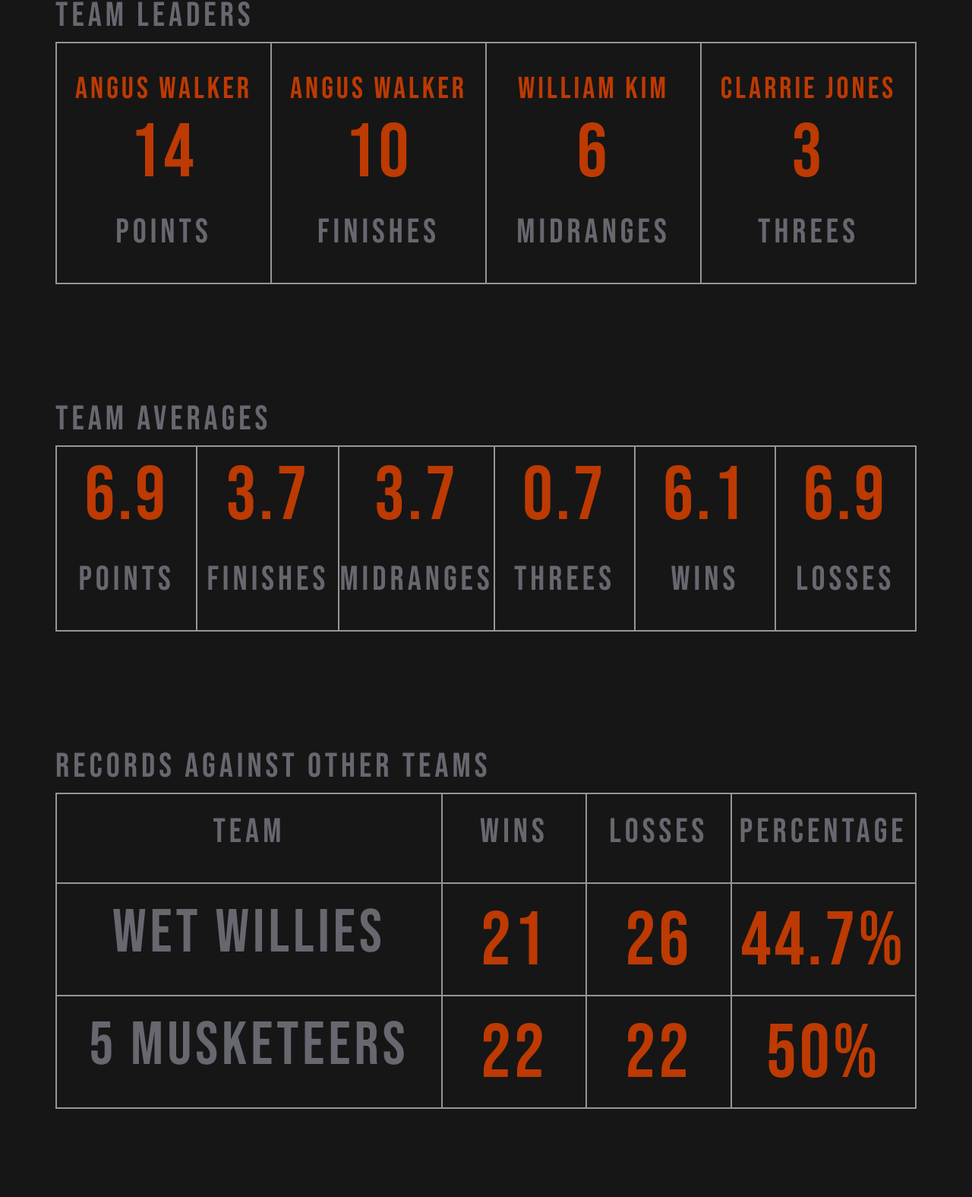
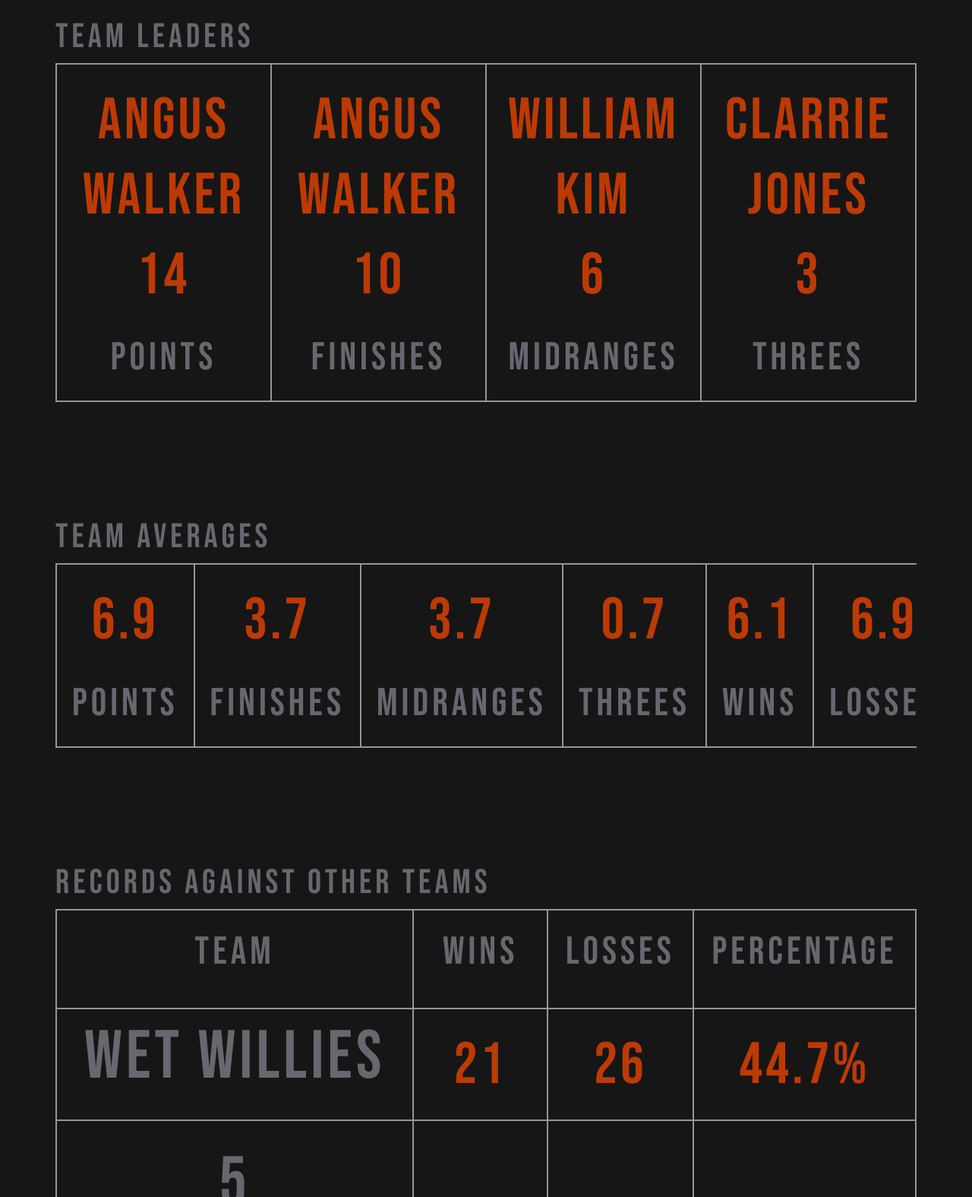
Before and after one commit to KingGoose20/TLTBO, a plain HTML site: page DocumentsAndIco/TeamPages/LG_Home.html in a window 1280 px wide. Shown: the part 1924-3499 px from the top of the page at 76% size. Drawn offline with nearby package versions, Linux system fonts and the light colour scheme; a web font is replaced by a local one.

Commit message:
Optimized team pages

```diff
--- a/CSS/MainSS.css
+++ b/CSS/MainSS.css
@@ -3501,3 +3501,31 @@ html {
   background-repeat: no-repeat;
   background-size: cover;
 }
+
+.h1class {
+    font-size: 6vw;
+    line-height: calc(7vw + 10px);
+}
+
+.h2Small {
+    font-size: 4vw;
+}
+
+.h1Small {
+    font-size: 6vw;
+}
+
+.teamsSize {
+    font-size: 7vw;
+    line-height: 3vw;
+}
+
+.overflowElement {
+    -ms-overflow-style: none; /* for Internet Explorer, Edge */
+    scrollbar-width: none; /* for Firefox */
+    overflow-x: scroll;
+}
+
+.overflowElement::-webkit-scrollbar {
+    display: none; /* for Chrome, Safari, and Opera */
+}
--- a/DocumentsAndIco/Array.js
+++ b/DocumentsAndIco/Array.js
@@ -5,8 +5,8 @@ mainArray = {
   "TP":["5","5","13","26","15","3","9","13","16","6","7","5","14","1","4","3"],
   "FPG":["0.29","0.83","2.6","3.43","0.43","0.5","0.29","0.71","0.5","0.14","1.4","0.43","2.5","0.14","0.43","0.43",],
   "TF":["2","5","13","24","3","2","2","5","3","1","7","3","10","1","3","3"],
-  "MPG":["0.43","0.67","0.4","2.43","0.71","0.25","0.43","0.86","0.67","0.43","0","0.14","0.5","0.14","0.29","0",],
-  "TM":["3","4","2","17","5","1","3","6","4","3","0","1","2","1","2","0"],
+  "MPG":["0.43","0","0","0.29","1.71","0.25","0.14","1.14","2.17","0.71","0","0.29","0","0","0.14","0",],
+  "TM":["3","0","0","2","12","1","1","8","13","5","0","2","0","0","1","0"],
   "TPG":["0","0","0","0","0","0","0.43","0","0","0","0","0","0.5","0","0","0",],
   "TT":["0","0","0","0","0","0","3","0","0","0","0","0","2","0","0","0"],
   "AccoladesOne":["","","Ex-GM","Ex-GM","Playmaker T1","MVP Runner Up T1","Champion T1","MVP T1","GM","Perimeter T1","The Biggest Bird","MIP T1","TLTBO CEO","Teammate T1","",""],
--- a/DocumentsAndIco/TeamPages/LG_Home.html
+++ b/DocumentsAndIco/TeamPages/LG_Home.html
@@ -37,6 +37,7 @@
         td {
             font-size: 30px;
             text-align: center;
+            padding: 20px;
         }
 
         .imageBackground {
@@ -97,6 +98,7 @@
                     <p style="font-family: 'Playfair Display', serif; letter-spacing: 0.4em; font-size: 40px;"><i>Honk honk honk, honk honk.</i></p>
                     <br><br><br><br>
                     <h2 class="section-heading centered" style="text-align: left;">Players</h2>
+                    <div class="overflowElement">
                         <table style="width: 100%">
                             <col style="width: 16.6666667%">
                             <col style="width: 16.6666667%">
@@ -105,71 +107,75 @@
                             <col style="width: 16.6666667%">
                             <col style="width: 16.6666667%">
                             <tr>
-                            <td><img id="Player1" /></td>
-                            <td><img id="Player2" /></td>
-                            <td><img id="Player3" /></td>
-                            <td><img id="Player4" /></td>
-                            <td><img id="Player5" /></td>
-                            <td><img id="Player6" /></td>
+                                <td><img id="Player1" style="width: 16.6666667vw; height: auto;"/></td>
+                                <td><img id="Player2" style="width: 16.6666667vw; height: auto;"/></td>
+                                <td><img id="Player3" style="width: 16.6666667vw; height: auto;"/></td>
+                                <td><img id="Player4" style="width: 16.6666667vw; height: auto;"/></td>
+                                <td><img id="Player5" style="width: 16.6666667vw; height: auto;"/></td>
+                                <td><img id="Player6" style="width: 16.6666667vw; height: auto;"/></td>
                             </tr>
                             <tr>
                                 <td>
-                                <h3 class="section-heading centered" style="font-size: 1em">GM - <span
+                                    <h3 class="section-heading centered" style="font-size: calc(1.5vw + 5px)">GM - <span
                                             id="TPlayer1"></span></h3>
                                 </td>
                                 <td>
-                                <h3 class="section-heading centered" style="font-size: 1em"><span id="TPlayer2"></span>
+                                    <h3 class="section-heading centered" style="font-size: calc(1.5vw + 5px)"><span id="TPlayer2"></span>
                                     </h3>
                                 </td>
                                 <td>
-                                <h3 class="section-heading centered" style="font-size: 1em"><span id="TPlayer3"></span>
+                                    <h3 class="section-heading centered" style="font-size: calc(1.5vw + 5px)"><span id="TPlayer3"></span>
                                     </h3>
                                 </td>
                                 <td>
-                                <h3 class="section-heading centered" style="font-size: 1em"><span id="TPlayer4"></span>
+                                    <h3 class="section-heading centered" style="font-size: calc(1.6vw)"><span id="TPlayer4"></span>
                                     </h3>
                                 </td>
                                 <td>
-                                <h3 class="section-heading centered" style="font-size: 1em"><span id="TPlayer5"></span>
+                                    <h3 class="section-heading centered" style="font-size: calc(1.5vw + 5px)"><span id="TPlayer5"></span>
                                     </h3>
                                 </td>
                                 <td>
-                                <h3 class="section-heading centered" style="font-size: 1em"><span id="TPlayer6"></span>
+                                    <h3 class="section-heading centered" style="font-size: calc(1.5vw + 5px)"><span id="TPlayer6"></span>
                                     </h3>
                                 </td>
                             </tr>
                         </table>
+                    </div>
                     <br><br><br><br><br><br><br><br>
                     <h2 class="section-heading centered" style="text-align: left;">Team Stats</h2>
+                    <div class="overflowElement">
                         <table style="width: 100%; height: auto; border:2px solid rgb(150,150,150);">
                             <col style="width: 33.3333%">
                             <col style="width: 33.3333%">
                             <col style="width: 33.3333%">
                             <tr>
                                 <td>
-                                <h1 class="title" style="font-size: 100px; line-height: 120px" id="tWins">20</h1>
+                                    <h1 class="title h1class" id="tWins">20</h1>
                                 </td>
                                 <td>
-                                <h1 class="title" style="font-size: 100px" id="tLoss">20</h1>
+                                    <h1 class="title h1class"  id="tLoss">20</h1>
                                 </td>
                                 <td>
-                                <h1 class="title" style="font-size: 100px" id="tPercent">20</h1>
+                                    <h1 class="title h1class"  id="tPercent">20</h1>
                                 </td>
                             </tr>
                             <tr>
                                 <td>
-                                <h2 class="section-heading centered" style="line-height: 100px">Total Wins</h2>
+                                    <h2 class="section-heading centered"><span class="h2Small">Total Wins</span></h2>
                                 </td>
                                 <td>
-                                <h2 class="section-heading centered">Total Losses</h2>
+                                    <h2 class="section-heading centered"><span class="h2Small">Total Losses</span></h2>
                                 </td>
                                 <td>
-                                <h2 class="section-heading centered">Win Percentage</h2>
+                                    <h2 class="section-heading centered"><span class="h2Small">Win Percentage</span></h2>
                                 </td>
                             </tr>
                         </table>
+                    </div>
                     <br><br><br><br><br><br><br><br>
                     <h2 class="section-heading centered" style="text-align: left;">Team Leaders</h2>
+                    <div class="overflowElement">
                         <table style="width: 100%; height: auto; border:2px solid rgb(150,150,150);">
                             <col style="width: 25%">
                             <col style="width: 25%">
@@ -177,39 +183,41 @@
                             <col style="width: 25%">
                             <tr>
                                 <td style="height: 200px">
-                                <h1 class="title" style="font-size: 40px;" id="lPointsN">Angus Walker</h1><br><br>
-                                <h1 class="title" style="font-size: 100px;" id="lPointsS">20</h1>
+                                    <h1 class="title h1class"><span class="h1Small" id="lPointsN">Angus Walker</span></h1>
+                                    <h1 class="title h1class"  id="lPointsS">20</h1>
                                 </td>
                                 <td style="height: 200px">
-                                <h1 class="title" style="font-size: 40px;" id="lFinishesN">Angus Walker</h1><br><br>
-                                <h1 class="title" style="font-size: 100px;" id="lFinishesS">20</h1>
+                                    <h1 class="title h1class"><span class="h1Small" id="lFinishesN">Angus Walker</span></h1>
+                                    <h1 class="title h1class"  id="lFinishesS">20</h1>
                                 </td>
                                 <td style="height: 200px">
-                                <h1 class="title" style="font-size: 40px;" id="lMidrangesN">Angus Walker</h1><br><br>
-                                <h1 class="title" style="font-size: 100px;" id="lMidrangesS">20</h1>
+                                    <h1 class="title h1class"><span class="h1Small" id="lMidrangesN">Angus Walker</span></h1>
+                                    <h1 class="title h1class"  id="lMidrangesS">20</h1>
                                 </td>
                                 <td style="height: 200px">
-                                <h1 class="title" style="font-size: 40px;" id="lThreesN">Angus Walker</h1><br><br>
-                                <h1 class="title" style="font-size: 100px;" id="lThreesS">20</h1>
+                                    <h1 class="title h1class"><span class="h1Small" id="lThreesN">Angus Walker</span></h1>
+                                    <h1 class="title h1class"  id="lThreesS">20</h1>
                                 </td>
                             </tr>
                             <tr>
                                 <td>
-                                <h2 class="section-heading centered" style="line-height: 100px">Points</h2>
+                                    <h2 class="section-heading centered"><span class="h2Small">Points</span></h2>
                                 </td>
                                 <td>
-                                <h2 class="section-heading centered">Finishes</h2>
+                                    <h2 class="section-heading centered"><span class="h2Small">Finishes</span></h2>
                                 </td>
                                 <td>
-                                <h2 class="section-heading centered">Midranges</h2>
+                                    <h2 class="section-heading centered"><span class="h2Small">Midranges</span></h2>
                                 </td>
                                 <td>
-                                <h2 class="section-heading centered">Threes</h2>
+                                    <h2 class="section-heading centered"><span class="h2Small">Threes</span></h2>
                                 </td>
                             </tr>
                         </table>
+                    </div>
                     <br><br><br><br><br><br><br><br>
                     <h2 class="section-heading centered" style="text-align: left;">Team Averages</h2>
+                    <div class="overflowElement">
                         <table style="width: 100%; height: auto; border:2px solid rgb(150,150,150);">
                             <col style="width: 16.6666667%">
                             <col style="width: 16.6666667%">
@@ -219,47 +227,49 @@
                             <col style="width: 16.6666667%">
                             <tr>
                                 <td>
-                                <h1 class="title" style="font-size: 100px; line-height: 120px" id="aPoints">20</h1>
+                                    <h1 class="title h1class" id="aPoints">20</h1>
                                 </td>
                                 <td>
-                                <h1 class="title" style="font-size: 100px" id="aFinishes">20</h1>
+                                    <h1 class="title h1class"  id="aFinishes">20</h1>
                                 </td>
                                 <td>
-                                <h1 class="title" style="font-size: 100px" id="aMidranges">20</h1>
+                                    <h1 class="title h1class"  id="aMidranges">20</h1>
                                 </td>
                                 <td>
-                                <h1 class="title" style="font-size: 100px" id="aThrees">20</h1>
+                                    <h1 class="title h1class"  id="aThrees">20</h1>
                                 </td>
                                 <td>
-                                <h1 class="title" style="font-size: 100px" id="aWins">20</h1>
+                                    <h1 class="title h1class"  id="aWins">20</h1>
                                 </td>
                                 <td>
-                                <h1 class="title" style="font-size: 100px" id="aLosses">20</h1>
+                                    <h1 class="title h1class"  id="aLosses">20</h1>
                                 </td>
                             </tr>
                             <tr>
                                 <td>
-                                <h2 class="section-heading centered" style="line-height: 100px">Points</h2>
+                                    <h2 class="h2Small section-heading centered"><span class="h2Small">Points</span></h2>
                                 </td>
                                 <td>
-                                <h2 class="section-heading centered">Finishes</h2>
+                                    <h2 class="section-heading centered"><span class="h2Small">Finishes</span></h2>
                                 </td>
                                 <td>
-                                <h2 class="section-heading centered">Midranges</h2>
+                                    <h2 class="section-heading centered h2Small"><span class="h2Small">Midranges</span></h2>
                                 </td>
                                 <td>
-                                <h2 class="section-heading centered">Threes</h2>
+                                    <h2 class="section-heading centered h2Small"><span class="h2Small">Threes</span></h2>
                                 </td>
                                 <td>
-                                <h2 class="section-heading centered">Wins</h2>
+                                    <h2 class="section-heading centered h2Small"><span class="h2Small">Wins</span></h2>
                                 </td>
                                 <td>
-                                <h2 class="section-heading centered">Losses</h2>
+                                    <h2 class="section-heading centered h2Small"><span class="h2Small">Losses</span></h2>
                                 </td>
                             </tr>
                         </table>
+                    </div>
                     <br><br><br><br><br><br><br><br>
                     <h2 class="section-heading centered" style="text-align: left;">Records against other teams</h2>
+                    <div class="overflowElement">
                         <table style="width: 100%; border:2px solid rgb(150,150,150);">
                             <col style="width: 40%">
                             <col style="width: 15%">
@@ -267,52 +277,53 @@
                             <col style="width: 15%">
                             <tr>
                                 <td>
-                                <h2 class="section-heading centered" style="line-height: 100px">Team</h2>
+                                    <h2 class="section-heading centered" style="line-height: 70px;"><span class="h2Small">Team</span></h2>
                                 </td>
                                 <td>
-                                <h2 class="section-heading centered">Wins</h2>
+                                    <h2 class="section-heading centered"><span class="h2Small">Wins</span></h2>
                                 </td>
                                 <td>
-                                <h2 class="section-heading centered">Losses</h2>
+                                    <h2 class="section-heading centered"><span class="h2Small">Losses</span></h2>
                                 </td>
                                 <td>
-                                <h2 class="section-heading centered">Percentage</h2>
+                                    <h2 class="section-heading centered"><span class="h2Small">Percentage</span></h2>
                                 </td>
                             </tr>
                             <tr style="border:2px solid rgb(150,150,150);">
                                 <td>
-                                <h2 class="section-heading centered" style="font-size: 80px; line-height: 130px">Wet
-                                    Willies</h2>
+                                    <h2 class="section-heading centered" style="font-size: 80px;"><span class="teamsSize">Wet
+                                        Willies</span></h2>
                                 </td>
                                 <td>
-                                <h1 class="title" style="font-size: 100px" id="AWins">20</h1>
+                                    <h1 class="title h1class"  id="AWins">20</h1>
                                 </td>
                                 <td>
-                                <h1 class="title" style="font-size: 100px" id="ALoss">20</h1>
+                                    <h1 class="title h1class"  id="ALoss">20</h1>
                                 </td>
                                 <td>
-                                <h1 class="title" style="font-size: 100px" id="APercent">20</h1>
+                                    <h1 class="title h1class"  id="APercent">20</h1>
                                 </td>
                             </tr>
                             <tr style="border:2px solid rgb(150,150,150);">
                                 <td>
-                                <h2 class="section-heading centered" style="font-size: 80px; line-height: 130px">5
-                                    Musketeers</h2>
+                                    <h2 class="section-heading centered" style="font-size: 80px; line-height: 130px"><span class="teamsSize">5
+                                        Musketeers</span></h2>
                                 </td>
                                 <td>
-                                <h1 class="title" style="font-size: 100px" id="BWins">20</h1>
+                                    <h1 class="title h1class"  id="BWins">20</h1>
                                 </td>
                                 <td>
-                                <h1 class="title" style="font-size: 100px" id="BLoss">20</h1>
+                                    <h1 class="title h1class"  id="BLoss">20</h1>
                                 </td>
                                 <td>
-                                <h1 class="title" style="font-size: 100px" id="BPercent">20</h1>
+                                    <h1 class="title h1class"  id="BPercent">20</h1>
                                 </td>
                             </tr>
                         </table>
+                    </div>
                     <br><br><br><br><br><br><br><br>
                     <h2 class="section-heading centered" style="text-align: left;">Day-By-Day</h2>
-                    <div style="overflow-y: scroll; max-height: 200px;">
+                    <div style="overflow-y: scroll; overflow-x: scroll; max-height: 200px;">
                         <table class="dayByDay" style="width: 100%; text-align: center;" id="dayByDay">
                             <col style="width: 10%">
                             <col style="width: 9%">
```
Also changed, not shown: DocumentsAndIco/TeamPages/5M_Home.html (+58 -47 lines), DocumentsAndIco/TeamPages/WW_Home.html (+59 -48 lines), 1 other file. Lines whose indentation alone changed are shown as unchanged.
